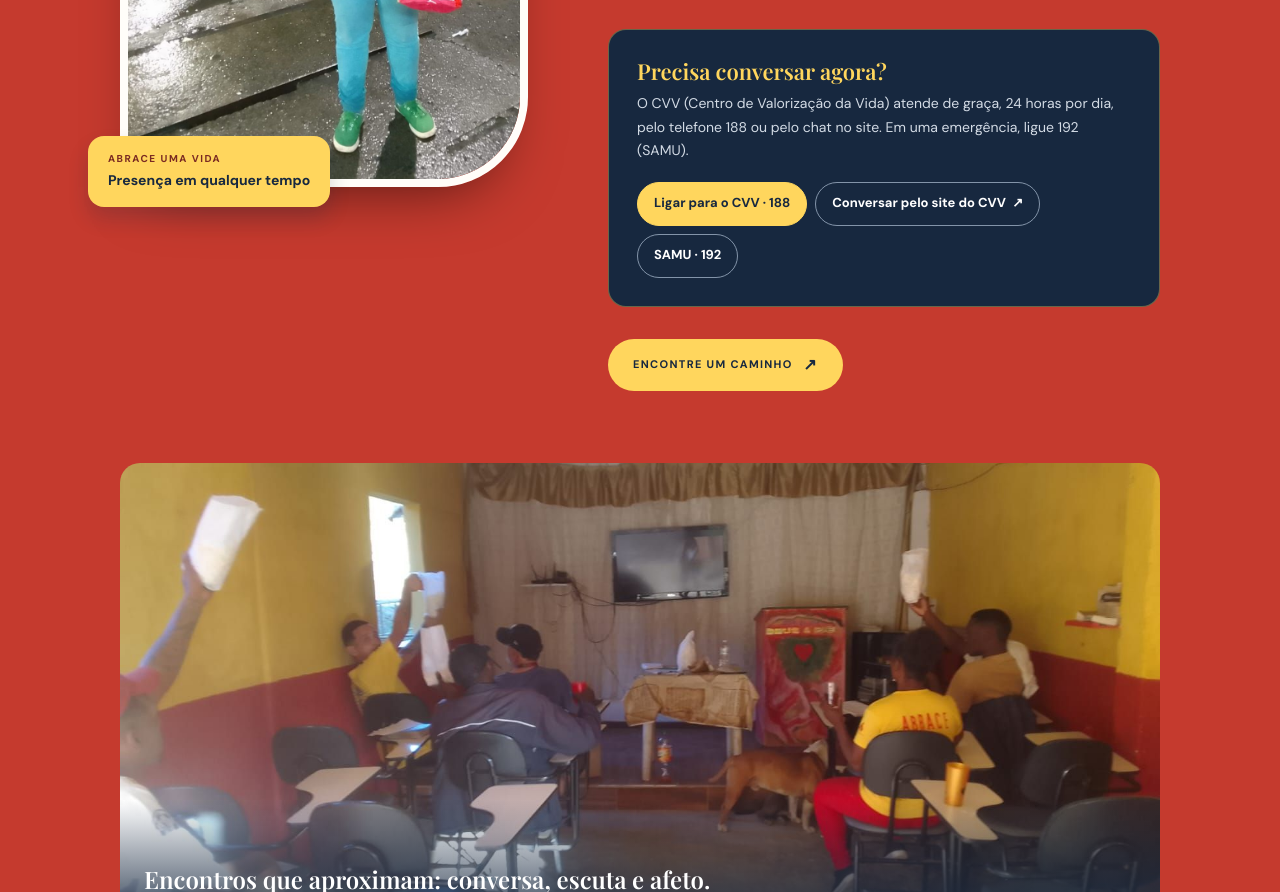
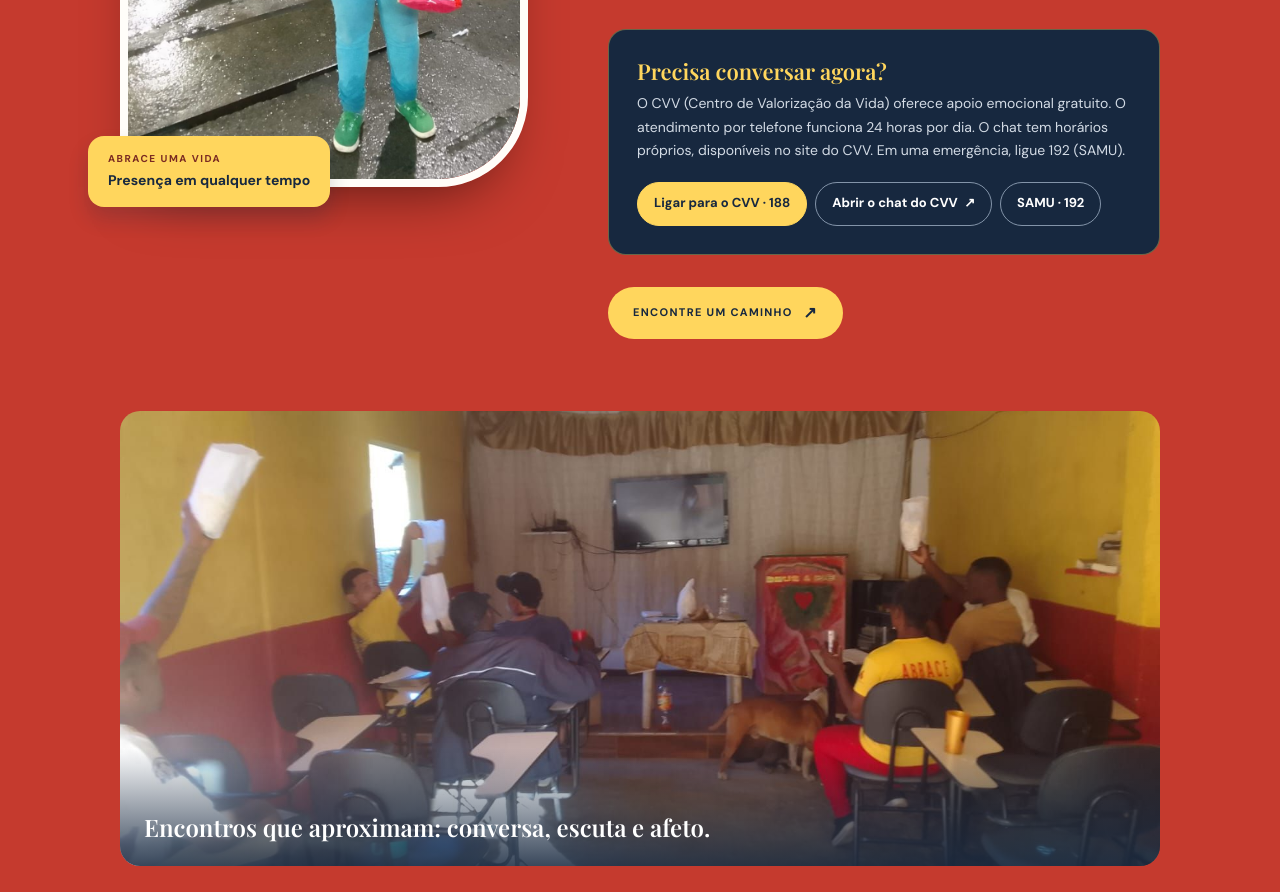
Before and after one commit to Hug0Rios/Landing_Brasao, a plain HTML site: page index.html in a window 1280 px wide. Shown: the part 4462-5354 px from the top of the page. Drawn offline with nearby package versions, Linux system fonts and the light colour scheme.

Commit message:
fix: esclarece horários do atendimento do CVV

```diff
--- a/index.html
+++ b/index.html
@@ -205,10 +205,10 @@
             </ul>
             <aside class="welcome-help" aria-labelledby="titulo-ajuda">
               <h3 id="titulo-ajuda">Precisa conversar agora?</h3>
-              <p>O CVV (Centro de Valorização da Vida) atende de graça, 24 horas por dia, pelo telefone 188 ou pelo chat no site. Em uma emergência, ligue 192 (SAMU).</p>
+              <p>O CVV (Centro de Valorização da Vida) oferece apoio emocional gratuito. O atendimento por telefone funciona 24 horas por dia. O chat tem horários próprios, disponíveis no site do CVV. Em uma emergência, ligue 192 (SAMU).</p>
               <div class="welcome-help-links">
                 <a href="tel:188">Ligar para o CVV · 188</a>
-                <a href="https://cvv.org.br/">Conversar pelo site do CVV <span aria-hidden="true">↗</span></a>
+                <a href="https://cvv.org.br/chat/">Abrir o chat do CVV <span aria-hidden="true">↗</span></a>
                 <a href="tel:192">SAMU · 192</a>
               </div>
             </aside>
```
